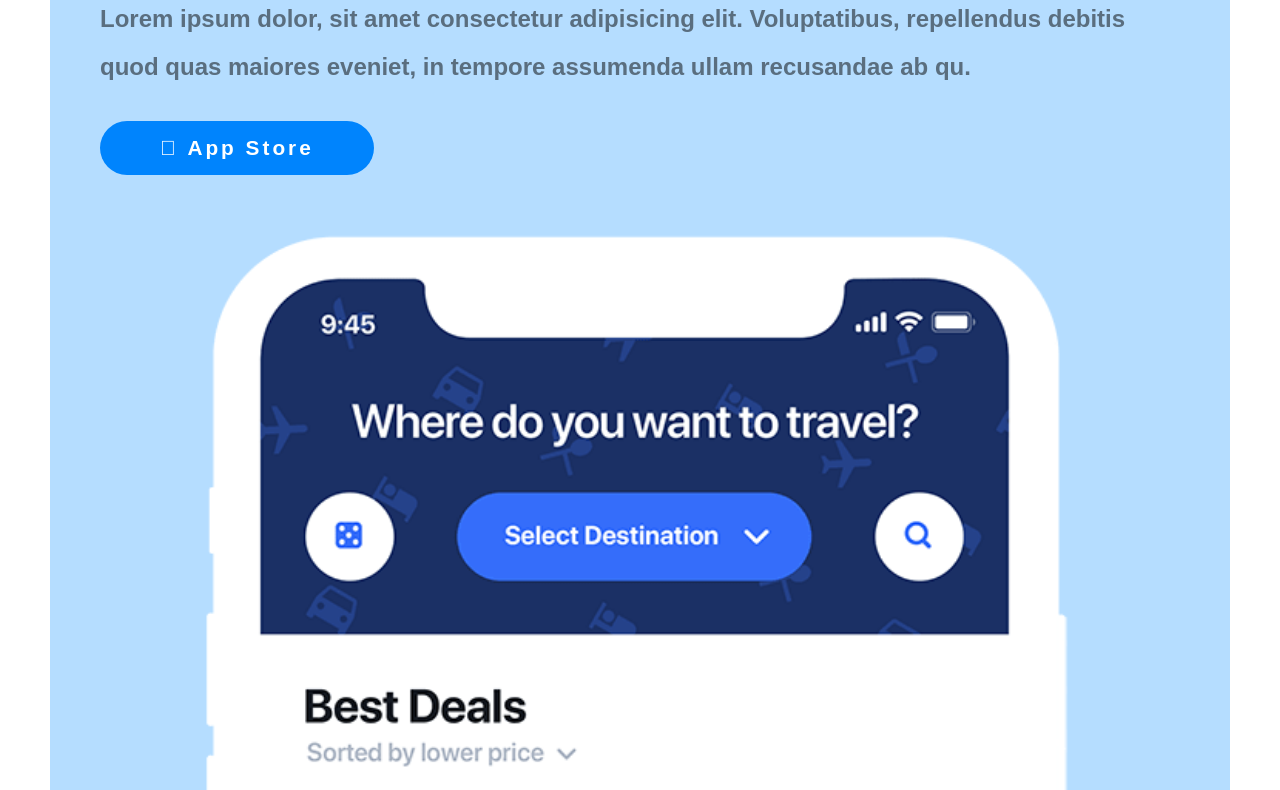
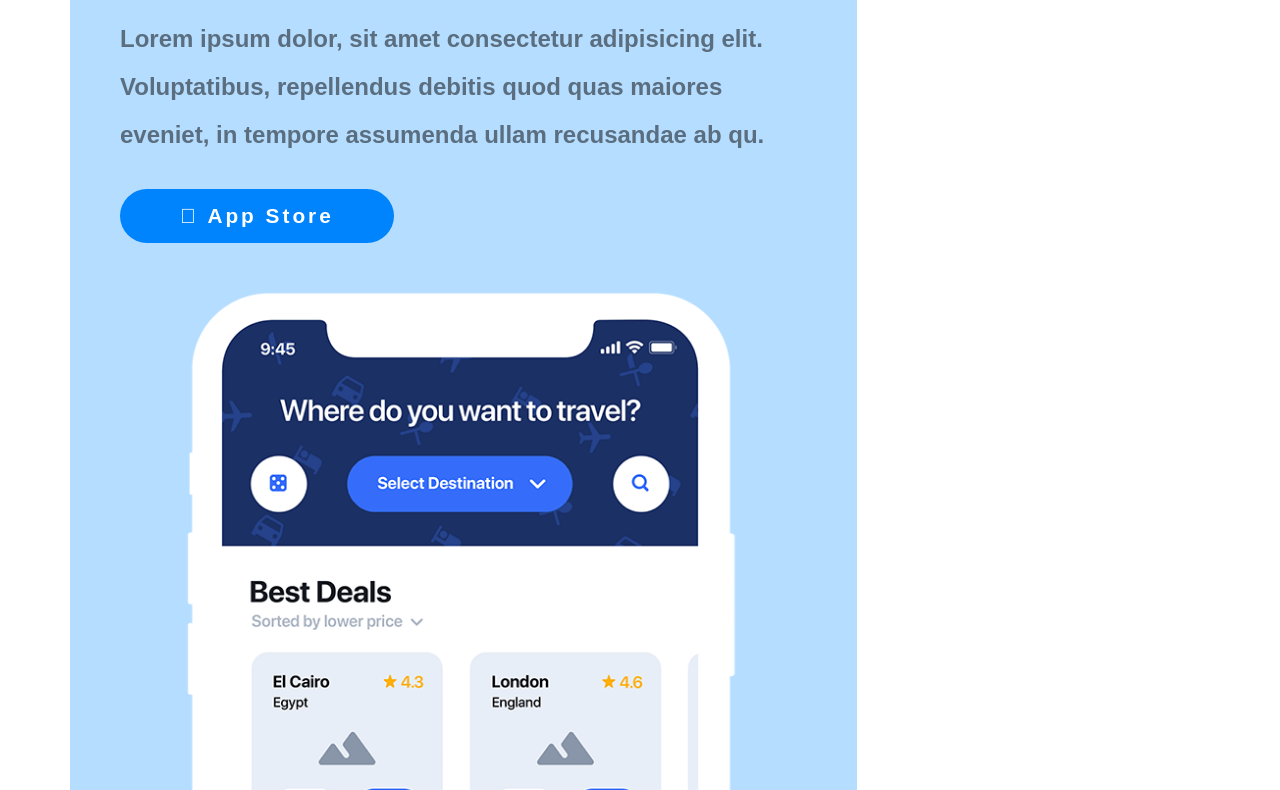
Before and after one commit to andrea-salvalaggio/htmlcss-responsive-layout, a plain HTML site: page indexnew.html in a window 1280 px wide. Shown: the part 302-1092 px from the top of the page. Drawn offline with Linux system fonts and the light colour scheme.

Commit message:
card non funzionanti

```diff
--- a/css/stylenew.css
+++ b/css/stylenew.css
@@ -103,6 +103,7 @@ ul li{
     background-color: var(--box-color);
     border-radius: 30px;
     padding: 50px;
+    margin: 20px;
 }
 
 .size-2x{
@@ -153,13 +154,17 @@ ul li{
         flex-wrap: wrap;
     }
 
-    .d-flex-row{
-        flex-direction: row;
+    .box{
+        width: calc(100% / 3 - 20px);
     }
 
-    .box{
+    .size-2x{
+        width: calc((100% / 3) * 2);
+    }
 
-    }
+    /* .d-flex-row{
+        flex-direction: row;
+    } */
 }
 
 /* Desktop */
--- a/indexnew.html
+++ b/indexnew.html
@@ -47,9 +47,9 @@
     </header>
 
     <main class="site-main">
-        <div class="container d-flex d-flex-col f-wrap d-flex-row">
+        <div class="container">
 
-            <div class="box size-2x d-flex d-flex-col">
+            <div class="box size-2x">
                 <div>
                     <h2 class="box-title">Get a demo application</h2>
                     <p class="box-text">Lorem ipsum dolor, sit amet consectetur adipisicing elit. Voluptatibus,
@@ -74,7 +74,7 @@
                 </div>
             </div>
 
-            <div class="box d-flex d-flex-col align-t">
+            <div class="box d-flex d-flex-col align-t f-wrap">
                 <div class="box-icon">
                     <i class="fa-solid fa-compass-drafting"></i>
                 </div>
@@ -86,7 +86,7 @@
                 </div>
             </div>
 
-            <div class="box d-flex d-flex-col align-t">
+            <div class="box d-flex d-flex-col align-t f-wrap">
                 <div class="box-icon">
                     <i class="fa-solid fa-laptop-code"></i>
                 </div>
@@ -98,7 +98,7 @@
                 </div>
             </div>
 
-            <div class="box d-flex d-flex-col align-t">
+            <div class="box d-flex d-flex-col align-t f-wrap">
                 <div class="box-icon">
                     <i class="fa-solid fa-paintbrush"></i>
                 </div>
```
